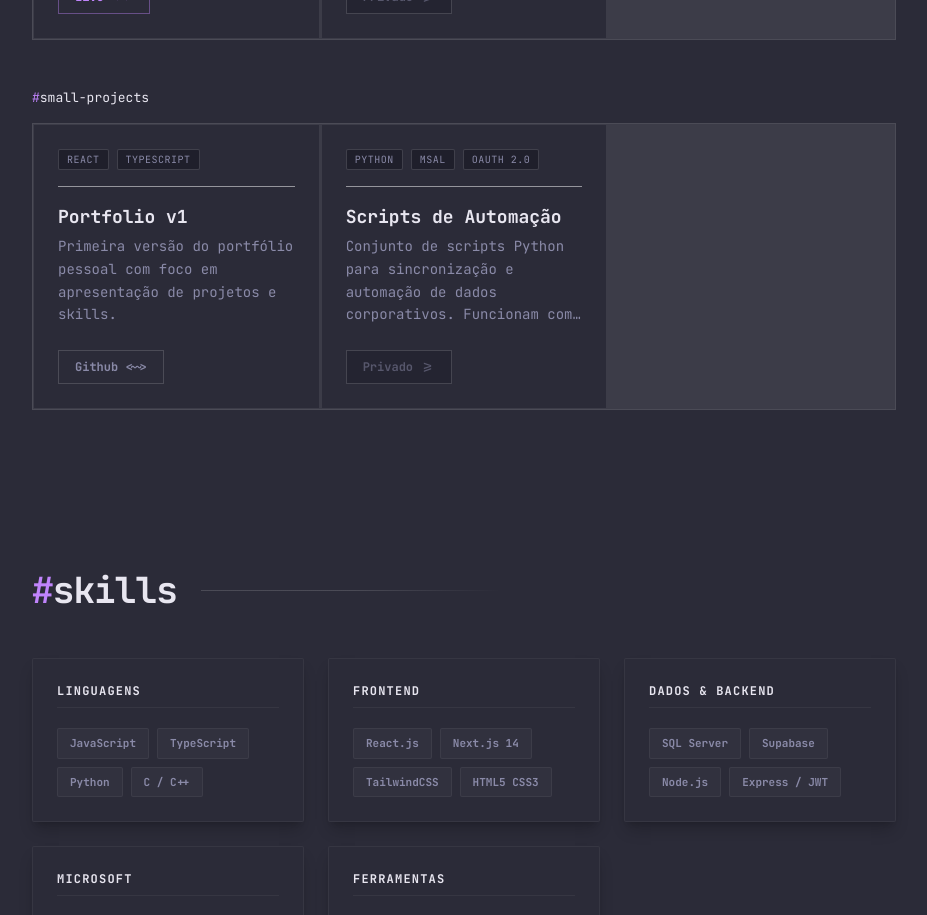
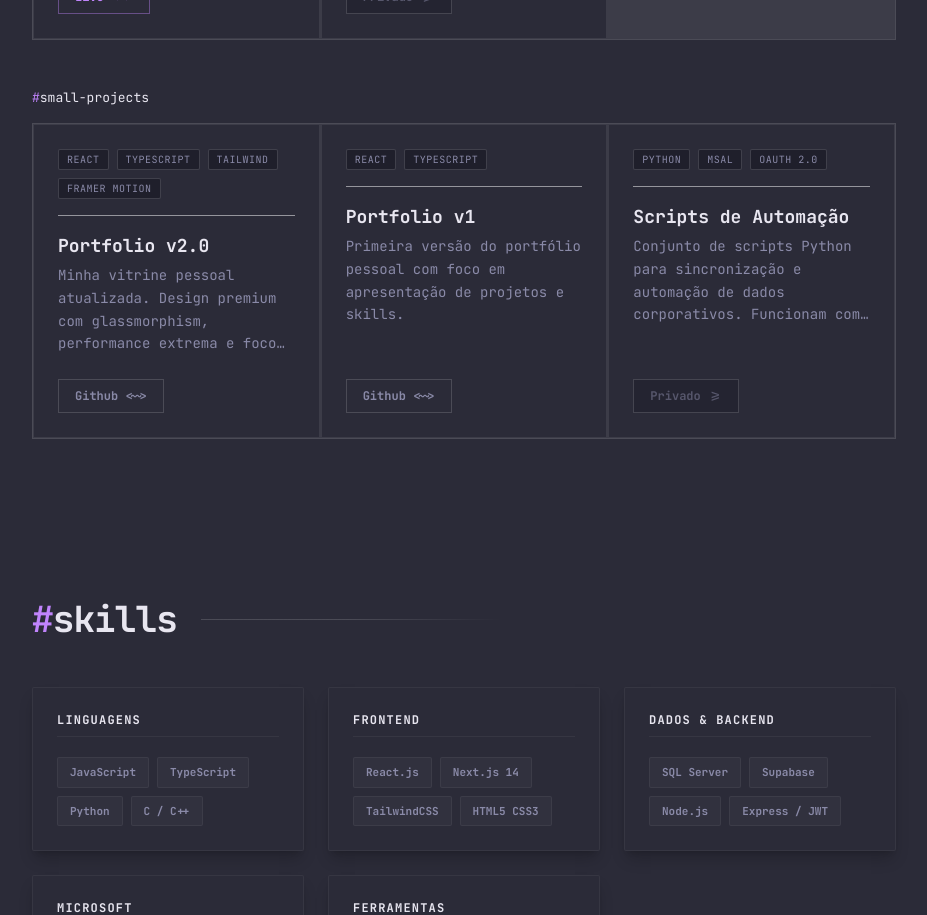
Before and after one commit to geandreac/portfolio-geandre, a React (Vite) app: page / in a window 1280 px wide. Shown: the part 1380-2295 px from the top of the page, without its empty margins (200-1127 px from the left). Built offline with nearby package versions, Linux system fonts and the light colour scheme.

Commit message:
adicionado portfolio em #small-projects

```diff
--- a/src/data/projects.ts
+++ b/src/data/projects.ts
@@ -20,10 +20,17 @@ export const completeApps = [
 
 export const smallProjects = [
   {
+    name: 'Portfolio v2.0',
+    stack: ['React', 'TypeScript', 'Tailwind', 'Framer Motion'],
+    desc: 'Minha vitrine pessoal atualizada. Design premium com glassmorphism, performance extrema e foco total em UX/UI moderna.',
+    link: 'https://github.com/geandreac/portfolio-geandre',
+    linkLabel: 'Github <~>',
+  },
+  {
     name: 'Portfolio v1',
     stack: ['React', 'TypeScript'],
     desc: 'Primeira versão do portfólio pessoal com foco em apresentação de projetos e skills.',
-    link: 'https://github.com/geandreac/portfolio-geandre',
+    link: 'https://github.com/geandreac/portfolio-geandre-old', // Supondo que o v1 esteja em outro lugar ou renomeado
     linkLabel: 'Github <~>',
   },
   {
```
